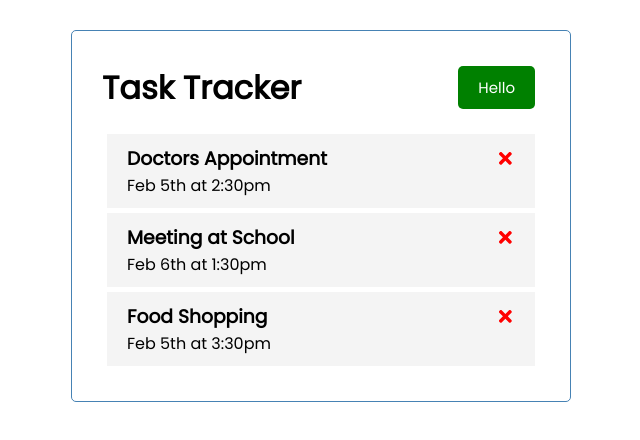
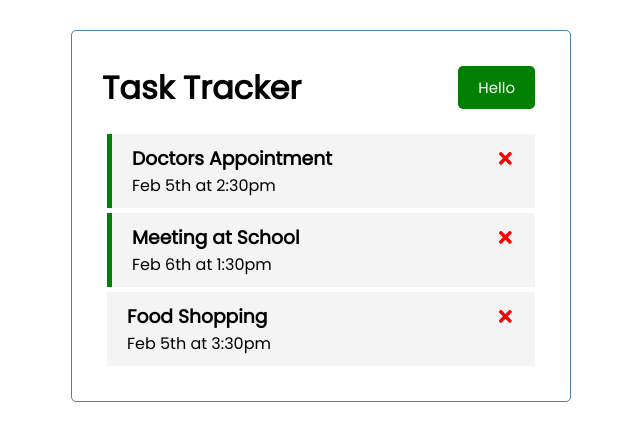
Before and after one commit to jacky6016/React-Practice, a React (Create React App) app: page / in a window 1280 px wide. Shown: the top 440 px of the page, without its empty margins (319-959 px from the left). Built offline with nearby package versions, Linux system fonts and the light colour scheme.

Commit message:
Toggle reminder and conditinal styling

```diff
--- a/src/App.js
+++ b/src/App.js
@@ -30,10 +30,23 @@ const App = () => {
     },
   ])
 
+	/*
+		These event triggered functions now only changes frontend display.
+		Normally they will also call backend routes to change data
+	*/
+
 	// Delete Task
 	const deleteTask = (id) => {
 		// console.log('delete', id)
 		setTasks(tasks.filter((task) => task.id !== id))
+	}
+
+	// Toggle Reminder
+	const toggleReminder = (id) => {
+		setTasks(tasks.map((task) => task.id === id
+			? {...task, reminder: !task.reminder}
+			: task
+		))
 	}
 
   return (
@@ -41,7 +54,11 @@ const App = () => {
     <div className='container'>
       <Header />
       {tasks.length > 0
-				? <Tasks tasks={tasks} onDelete={deleteTask} />
+				? <Tasks
+						tasks={tasks}
+						onDelete={deleteTask}
+						onToggle={toggleReminder}
+					/>
 				: 'No Tasks To Show'}
     </div>
   )
--- a/src/components/Task.js
+++ b/src/components/Task.js
@@ -1,8 +1,10 @@
 import { FaTimes } from 'react-icons/fa'
 
-const Task = ({ task, onDelete }) => {
+const Task = ({ task, onDelete, onToggle }) => {
 	return (
-		<div className='task'>
+		<div
+			className={`task ${task.reminder ? 'reminder' : ''}`}
+			onDoubleClick={() => onToggle(task.id)} >
 			<h3>
 				{task.text}
 				<FaTimes
--- a/src/components/Tasks.js
+++ b/src/components/Tasks.js
@@ -1,10 +1,15 @@
 import Task from './Task'
 
-const Tasks = ({ tasks, onDelete }) => {
+const Tasks = ({ tasks, onDelete, onToggle }) => {
 	return (
 		<>
 			{tasks.map((task) => (
-				<Task key={task.id} task={task} onDelete={onDelete} />
+				<Task
+					key={task.id}
+					task={task}
+					onDelete={onDelete}
+					onToggle={onToggle}
+				/>
 			))}
 		</>
 	)
```
